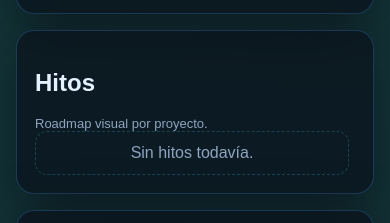
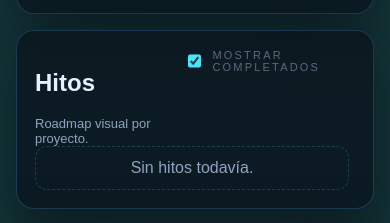
Before and after one commit to ralph1985/project-manager, a website with bundled scripts: page dashboard/home/project.html in a window 390 px wide. Shown: the part 1496-1719 px from the top of the page. Built offline with nearby package versions, Linux system fonts and the light colour scheme; no server answers.

Commit message:
feat(home): add show-completed toggle for milestones

```diff
--- a/dashboard/home/project.html
+++ b/dashboard/home/project.html
@@ -66,8 +66,16 @@
         <ul id="projectTodos" class="ticktick-list"></ul>
       </pm-card>
       <pm-card>
-        <h2>Hitos</h2>
-        <p class="ticktick-subtitle">Roadmap visual por proyecto.</p>
+        <div class="todo-header">
+          <div>
+            <h2>Hitos</h2>
+            <p class="ticktick-subtitle">Roadmap visual por proyecto.</p>
+          </div>
+          <label class="todo-toggle">
+            <input type="checkbox" id="milestonesShowCompleted" checked>
+            <span>Mostrar completados</span>
+          </label>
+        </div>
         <ul id="projectMilestones" class="ticktick-list"></ul>
       </pm-card>
     </pm-grid>
--- a/dashboard/src/home/domain/milestone.js
+++ b/dashboard/src/home/domain/milestone.js
@@ -11,3 +11,8 @@ export function sortMilestones(milestones) {
     return (a.title || '').localeCompare(b.title || '');
   });
 }
+
+export function isMilestoneDone(milestone) {
+  const status = (milestone.status || '').toLowerCase();
+  return status === 'done' || status === 'completed' || status === 'completada';
+}
--- a/dashboard/src/home/project.js
+++ b/dashboard/src/home/project.js
@@ -1,5 +1,6 @@
 import { HOURLY_RATE } from './config.js';
 import { applyFilters, filterTasksByProject, sortTasks } from './domain/task.js';
+import { isMilestoneDone } from './domain/milestone.js';
 import { isTodoDone } from './domain/todo.js';
 import { loadTasks } from './usecases/loadTasks.js';
 import { loadProjects } from './usecases/loadProjects.js';
@@ -182,7 +183,25 @@ async function init() {
   renderTodos();
 
   const milestones = await loadProjectMilestones(currentProjectId);
-  renderProjectMilestones(elements, milestones);
+  const milestonesStorageKey = `pm-project-milestones:show-completed:${encodeURIComponent(currentProjectId)}`;
+  const renderMilestones = () => {
+    const showCompleted = elements.milestonesShowCompleted?.checked ?? true;
+    const filtered = showCompleted ? milestones : milestones.filter((milestone) => !isMilestoneDone(milestone));
+    renderProjectMilestones(elements, filtered);
+  };
+
+  if (elements.milestonesShowCompleted) {
+    const savedShowCompleted = loadJson(milestonesStorageKey);
+    if (typeof savedShowCompleted === 'boolean') {
+      elements.milestonesShowCompleted.checked = savedShowCompleted;
+    }
+    elements.milestonesShowCompleted.addEventListener('change', () => {
+      saveJson(milestonesStorageKey, elements.milestonesShowCompleted.checked);
+      renderMilestones();
+    });
+  }
+
+  renderMilestones();
 }
 
 init().catch((err) => {
--- a/dashboard/src/home/ui/elementsProject.js
+++ b/dashboard/src/home/ui/elementsProject.js
@@ -27,6 +27,7 @@ export function getProjectElements() {
     projectTodos: document.getElementById('projectTodos'),
     todosShowCompleted: document.getElementById('todosShowCompleted'),
     projectMilestones: document.getElementById('projectMilestones'),
+    milestonesShowCompleted: document.getElementById('milestonesShowCompleted'),
     milestoneModal: document.getElementById('milestoneModal'),
     milestoneTitle: document.getElementById('milestoneModalTitle'),
     milestoneBody: document.getElementById('milestoneBody'),
```
